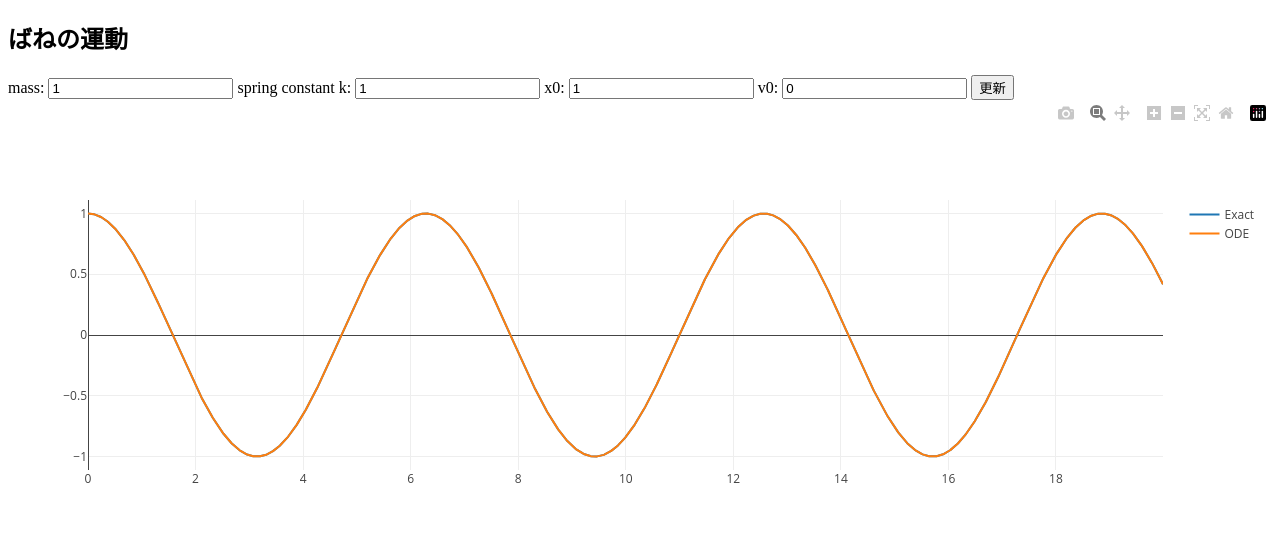
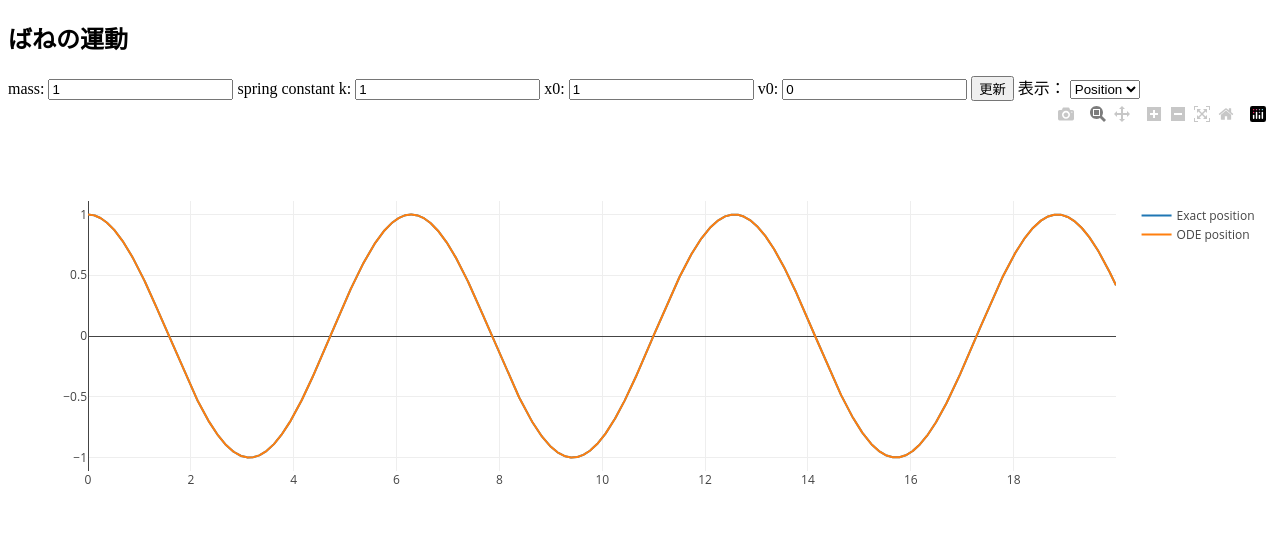
Before and after one commit to Csus4Snk0/PhysicsAnimation, a website built with Vite: page index.html in a window 1280 px wide. Built offline with nearby package versions, Linux system fonts and the light colour scheme.

Commit message:
Update toggle plot

```diff
--- a/index.html
+++ b/index.html
@@ -31,6 +31,15 @@
 
     <button id="update">更新</button>
 
+    <label>
+      表示：
+      <select id="quantity">
+        <option value="position">Position</option>
+        <option value="velocity">Velocity</option>
+        <option value="energy">Energy</option>
+      </select>
+    </label>
+
     <div id="plot"></div>
 
     <script type="module" src="/src/main.ts"></script>
--- a/src/main.ts
+++ b/src/main.ts
@@ -31,10 +31,22 @@ function updatePlot() {
     // 数値的に解く
     const Y = integrate(f, time, [x0, v0])
     // const Y = integrate(f, time, [x0, v0], stepEuler)
-        const x: number[] = []
-        for (let i = 0; i < time.length; i++) {
-            x.push(Y[i][0])
-        }
+    const x: number[] = []
+    const v: number[] = []
+    for (let i = 0; i < time.length; i++) {
+        x.push(Y[i][0])
+        v.push(Y[i][1])
+    }
+
+    const energy: number[] = []
+    for (let i = 0; i < time.length; i++) {
+        const xi = x[i]
+        const vi = v[i]
+        energy.push(
+            0.5 * mass * vi ** 2
+            + 0.5 * springConstant * xi ** 2
+        )
+    }
 
     // 解析解
     const omega = Math.sqrt(springConstant / mass)
@@ -46,18 +58,35 @@ function updatePlot() {
         x_.push(xt)
     }
 
+
+    // プロット内容を選択
+    const quantity = (document.getElementById("quantity") as HTMLSelectElement).value
+    let y: number[]
+    let yTitle: string
+
+    if (quantity === "position") {
+       y = x
+       yTitle = "position"
+    } else if (quantity === "velocity") {
+       y = v
+       yTitle = "velocity"
+    } else {
+       y = energy
+       yTitle = "energy"
+    }
+
     // Plotlyでプロット
     const data = [
     {
         x: time,
         y: x_,
-        name: "Exact",
+        name: "Exact position",
         mode: "lines"
     },
     {
         x: time,
-        y: x,
-        name: "ODE",
+        y: y,
+        name: `ODE ${yTitle}`,
         mode: "lines"
     },
     ]
@@ -65,8 +94,8 @@ function updatePlot() {
 }
 
 
-// 「更新」ボタンを押したとき
+// GUI設定
 document.getElementById("update")!.addEventListener("click", updatePlot)
-
+document.getElementById("quantity")!.addEventListener("change", updatePlot)
 
 updatePlot()
```
